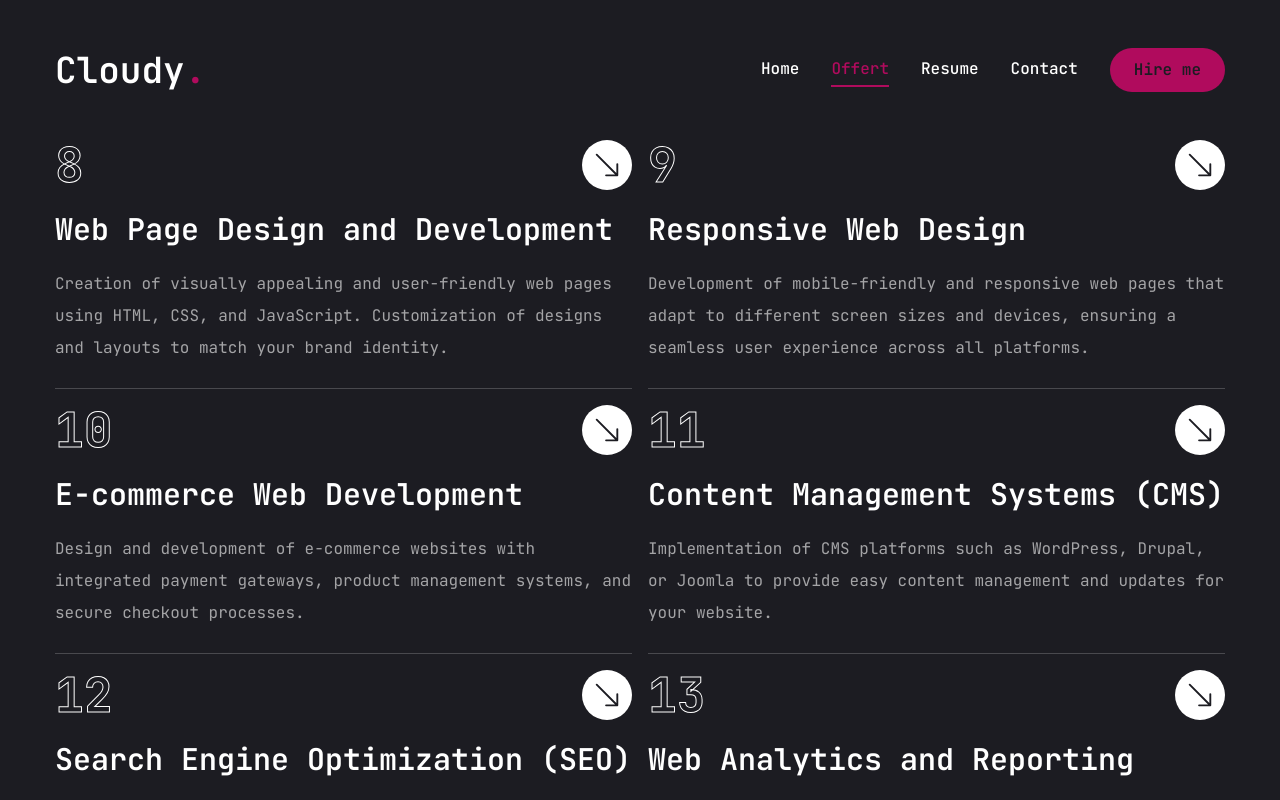
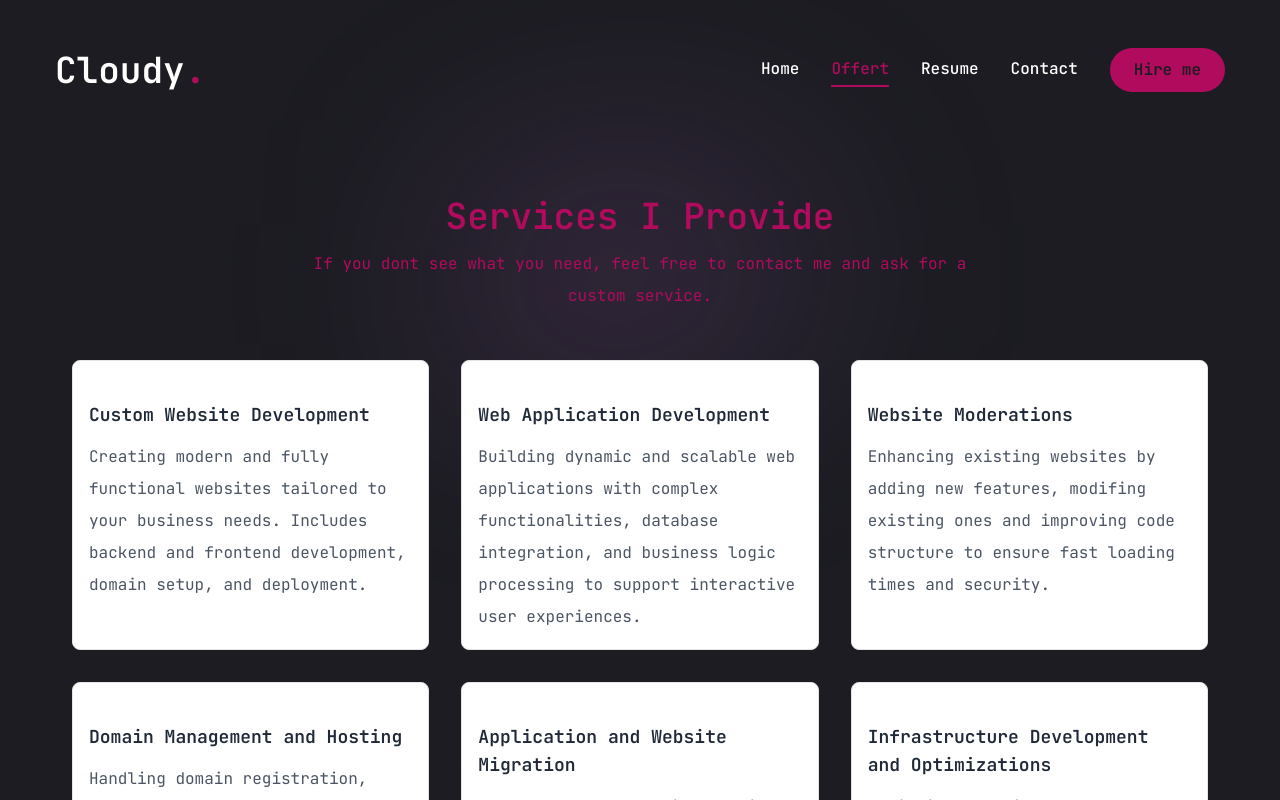
Before and after one commit to klaudiaaaj/cloud_portfolio, a Next.js app: page /offert in a window 1280 px wide. Shown: the top 800 px of the page. Built offline with nearby package versions, Linux system fonts and the light colour scheme.

Commit message:
Change the offer page and update cv file

```diff
--- a/app/globals.css
+++ b/app/globals.css
@@ -105,4 +105,8 @@ body {
       color: hsl(240, 5%, 64.9%);
       opacity: 0.5; /* lub inna wartość opacity */
     }
+    .gradient-bg {
+      background: linear-gradient(152.92deg, rgba(192, 132, 252, 0.2) 4.54%, rgba(232, 121, 249, 0.26) 34.2%, rgba(192, 132, 252, 0.1) 77.55%);
+      filter: blur(118px);
+    }
 }
--- a/app/offert/page.jsx
+++ b/app/offert/page.jsx
@@ -5,96 +5,107 @@ import { motion } from "framer-motion";
 
 const servicesGiven = [
   {
+    num: 1,
+    title: "Custom Website Development",
+    description:
+      "Creating modern and fully functional websites tailored to your business needs. Includes backend and frontend development, domain setup, and deployment.",
+    href: "",
+  },
+  {
+    num: 2,
+    title: "Web Application Development",
+    description:
+      "Building dynamic and scalable web applications with complex functionalities, database integration, and business logic processing to support interactive user experiences.",
+    href: "",
+  },
+  {
+    num: 3,
+    title: "Website Moderations",
+    description:
+      "Enhancing existing websites by adding new features, modifing existing ones and improving code structure to ensure fast loading times and security.",
+    href: "",
+  },
+  {
+    num: 4,
+    title: "Domain Management and Hosting",
+    description:
+      "Handling domain registration, configuration, and hosting to ensure a secure and stable online presence for your business.",
+    href: "",
+  },
+  {
+    num: 5,
+    title: "Application and Website Migration",
+    description:
+      "Seamlessly transferring websites and applications to new domains or servers with minimal downtime and no impact on SEO rankings.",
+    href: "",
+  },
+  {
+    num: 6,
+    title: "Infrastructure Development and Optimizations",
+    description:
+      "Designing, scaling, and optimizing IT infrastructure, including server architecture, cloud solutions, and performance tuning to support growing business demands.",
+    href: "",
+  },
+  {
+    num: 7,
+    title: "Mobile App Development",
+    description:
+      "Developing native and cross-platform mobile applications for Android and iOS, ensuring smooth performance and seamless user experience.",
+    href: "",
+  },
+  {
     num: 8,
-    title: "Web Page Design and Development",
+    title: "AI Integration for Applications",
     description:
-      "Creation of visually appealing and user-friendly web pages using HTML, CSS, and JavaScript. Customization of designs and layouts to match your brand identity.",
+      "Implementing artificial intelligence to automate processes, analyze data, and enhance user experiences in web and mobile applications.",
     href: "",
   },
   {
     num: 9,
-    title: "Responsive Web Design",
+    title: "Database Development and SQL Optimization",
     description:
-      "Development of mobile-friendly and responsive web pages that adapt to different screen sizes and devices, ensuring a seamless user experience across all platforms.",
+      "Designing and optimizing database structures, writing efficient SQL queries, and improving database performance for fast and reliable applications.",
     href: "",
-  },
-  {
-    num: 10,
-    title: "E-commerce Web Development",
-    description:
-      "Design and development of e-commerce websites with integrated payment gateways, product management systems, and secure checkout processes.",
-    href: "",
-  },
-  {
-    num: 11,
-    title: "Content Management Systems (CMS)",
-    description:
-      "Implementation of CMS platforms such as WordPress, Drupal, or Joomla to provide easy content management and updates for your website.",
-    href: "",
-  },
-  {
-    num: 12,
-    title: "Search Engine Optimization (SEO)",
-    description:
-      "Optimization of your website for search engines to improve visibility and organic search rankings, driving more traffic to your website.",
-    href: "",
-  },
-  {
-    num: 13,
-    title: "Web Analytics and Reporting",
-    description:
-      "Setup and analysis of web analytics tools to track website performance, user behavior, and conversion rates, providing valuable insights for business decisions.",
-    href: "",
-  },
-  {
-    num: 14,
-    title: "Website Maintenance and Support",
-    description:
-      "Ongoing maintenance and support to ensure your website remains secure, up-to-date, and running smoothly, including bug fixes and performance improvements.",
-    href: "",
-  },
-];
+  }
+]
+
 function offert() {
   return (
-    <section>
-      <div className="container mx-auto">
-        <motion.div
-          initial={{ opacity: 0 }}
-          animate={{
-            opacity: 1,
-            transition: { delay: 0.2, duration: 0.4, ease: "easeInOut" },
-          }}
-          className="grid grid-cols-1 md:grid-cols-2 gap-4"
-        >
-          {servicesGiven.map((item, index) => {
-            return (
-              <div
-                key={index}
-                className=" flex-1 flex flex-col justify-center group gap-6"
-              >
-                <div className="flex justify-between items-center w-full">
-                  <div className="text-5xl font-extrabold text-outline text-transparent group-hover:text-outline-hover transition-all duration-500">
-                    {" "}
-                    {item.num}
-                  </div>
-                  <Link
-                    href={item.href}
-                    className="w-[50px] h-[50px] rounded-full bg-white group-hover:bg-accent transition-all duration-500 flex justify-center items-center
-                    hover:-rotate-45"
-                  >
-                    <BsArrowDownRight className="text-primary text-3xl" />
-                  </Link>
+    <section className="py-14">
+        <div className="max-w-screen-xl mx-auto px-4 text-gray-600 md:px-8">
+            <div className="relative max-w-2xl mx-auto sm:text-center">
+                <div className="relative z-10">
+                    <h3 className="text-3xl text-accent font-semibold sm:text-4xl">
+                        Services I Provide
+                    </h3>
+                    <p className="mt-3 text-accent">
+                      If you dont see what you need, feel free to contact me and ask for a custom service.
+                    </p>
                 </div>
-                <h2 className="font-semibold text-[30px] leading-none group-hover:text-accent transition-all duration-500">{item.title}</h2>
-                <p className="text-white/60">{item.description}</p>
-                <div className="border-b border-white/20 w-full"></div>
-              </div>
-            );
-          })}
-        </motion.div>
-      </div>
+                <div className="absolute inset-0 max-w-xs mx-auto h-44 blur-[118px] gradient-bg"></div>
+            </div>
+            <div className="relative mt-12">
+                <ul className="grid gap-8 sm:grid-cols-2 lg:grid-cols-3">
+                    {
+                        servicesGiven.map((item, idx) => (
+                            <li key={idx} className="bg-white space-y-3 p-4 border rounded-lg">
+                                <div className="text-indigo-600 pb-3">
+                                    {/* {item.icon} */}
+                                </div>
+                                <h4 className="text-lg text-gray-800 font-semibold">
+                                    {item.title}
+                                </h4>
+                                <p>
+                                    {item.description}
+                                </p>
+                            </li>
+                        ))
+                    }
+                </ul>
+            </div>
+        </div>
     </section>
-  );
+)
 }
 
 export default offert;
--- a/app/resume/page.jsx
+++ b/app/resume/page.jsx
@@ -23,7 +23,7 @@ const aboutme =
       value: "+48 573 188 607"
     }, {
       fieldname: "LinkedIn",
-      value: "Klaudia"
+      value: "klaudia-janecka"
     }, {
       fieldname: "GitHub",
       value: "klaudiaaaj"
@@ -44,26 +44,20 @@ const experience = {
   description: "I have experience in building web applications using React, Node.js, and MongoDB. I have also worked with various technologies such as HTML, CSS, JavaScript, and Figma. I am a quick learner and always eager to learn new technologies.",
   items: [
     {
+      company: "Diebold Nixdorf",
+      position: "Cloud developer/DevOps",
+      duration: "2024 - Present",
+      description: "I worked as a .NET Developer at Opensky data systems. I was responsible for developing and maintaining web applications using .NET technologies. I also worked on various projects using HTML, CSS, and JavaScript."
+    },
+    {
       company: "Opensky data systems",
       position: ".NET Developer",
       duration: "2021 - 2022",
       description: "I worked as a .NET Developer at Opensky data systems. I was responsible for developing and maintaining web applications using .NET technologies. I also worked on various projects using HTML, CSS, and JavaScript."
     },
     {
-      company: "Diebold Nixdorf",
-      position: "Cloud developer/DevOps",
-      duration: "2024 - Present",
-      description: "I worked as a .NET Developer at Opensky data systems. I was responsible for developing and maintaining web applications using .NET technologies. I also worked on various projects using HTML, CSS, and JavaScript."
-    },
-    {
       company: "CreateCtrl",
       position: "Junior .NET Developer",
-      duration: "2021 - 2022",
-      description: "I worked as a .NET Developer at Opensky data systems. I was responsible for developing and maintaining web applications using .NET technologies. I also worked on various projects using HTML, CSS, and JavaScript."
-    },
-    {
-      company: "Opensky data systems",
-      position: ".NET Developer",
       duration: "2021 - 2022",
       description: "I worked as a .NET Developer at Opensky data systems. I was responsible for developing and maintaining web applications using .NET technologies. I also worked on various projects using HTML, CSS, and JavaScript."
     },
--- a/components/ui/textarea.jsx
+++ b/components/ui/textarea.jsx
@@ -6,7 +6,7 @@ const Textarea = React.forwardRef(({ className, ...props }, ref) => {
   return (
     (<textarea
       className={cn(
-        "flex min-h-[80px] w-full rounded-md border border-input bg-background px-3 py-2 text-sm ring-offset-background placeholder:text-muted-foreground focus-visible:outline-none  disabled:cursor-not-allowed disabled:opacity-50",
+    "flex min-h-[80px] w-full rounded-md border border-input bg-background px-3 py-2 text-sm ring-offset-background placeholder:text-muted-foreground focus-visible:outline-none  disabled:cursor-not-allowed disabled:opacity-50",
         className
       )}
       ref={ref}
```
Also changed, not shown: 1 other file (tests, documents, lock files or other folders).
